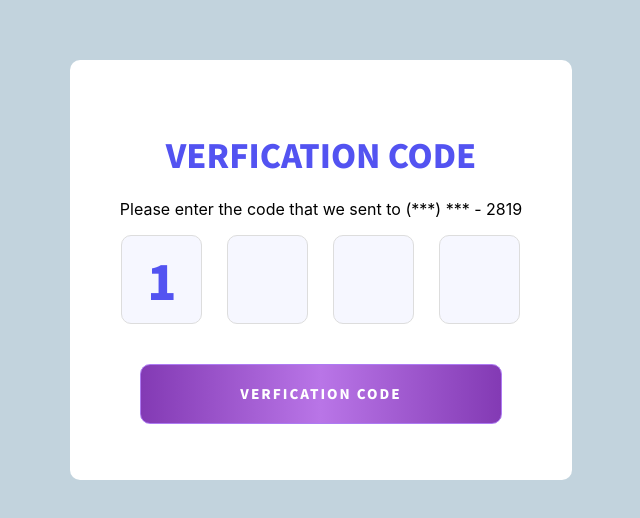
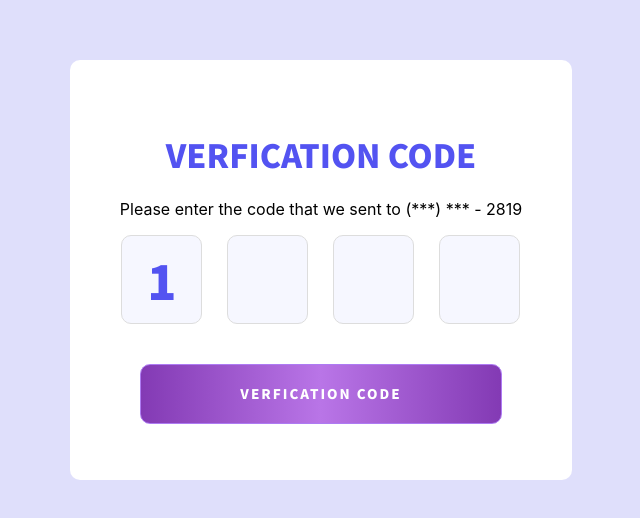
Before and after one commit to jcsmileyjr/adventofcss-verification-code, a React (Create React App) app: page / in a window 1280 px wide. Shown: the part 130-648 px from the top of the page, without its empty margins (319-959 px from the left). Built offline with nearby package versions, Linux system fonts and the light colour scheme.

Commit message:
Re-style the background color to match design

```diff
--- a/src/index.css
+++ b/src/index.css
@@ -10,7 +10,8 @@ body {
 
 @media only screen and (min-width: 600px){
   body {
-    background-color: #c2d3dd;
+    /*#c2d3dd #dfdffb;*/
+    background-color: #dfdffb;
   }
 }
 
```
